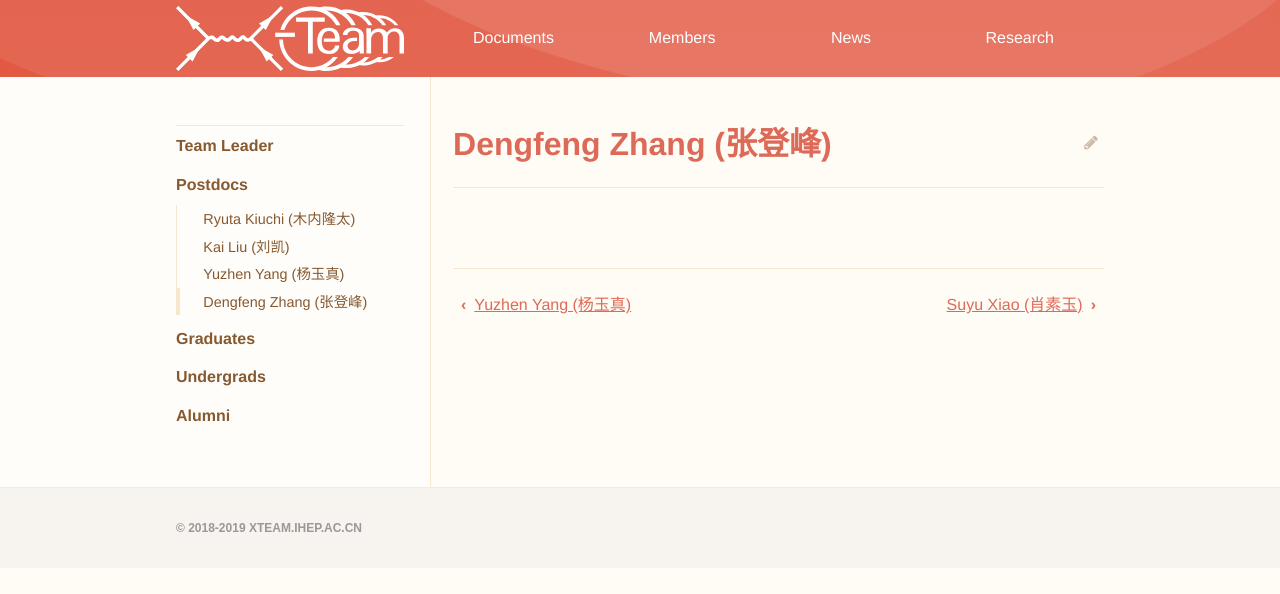
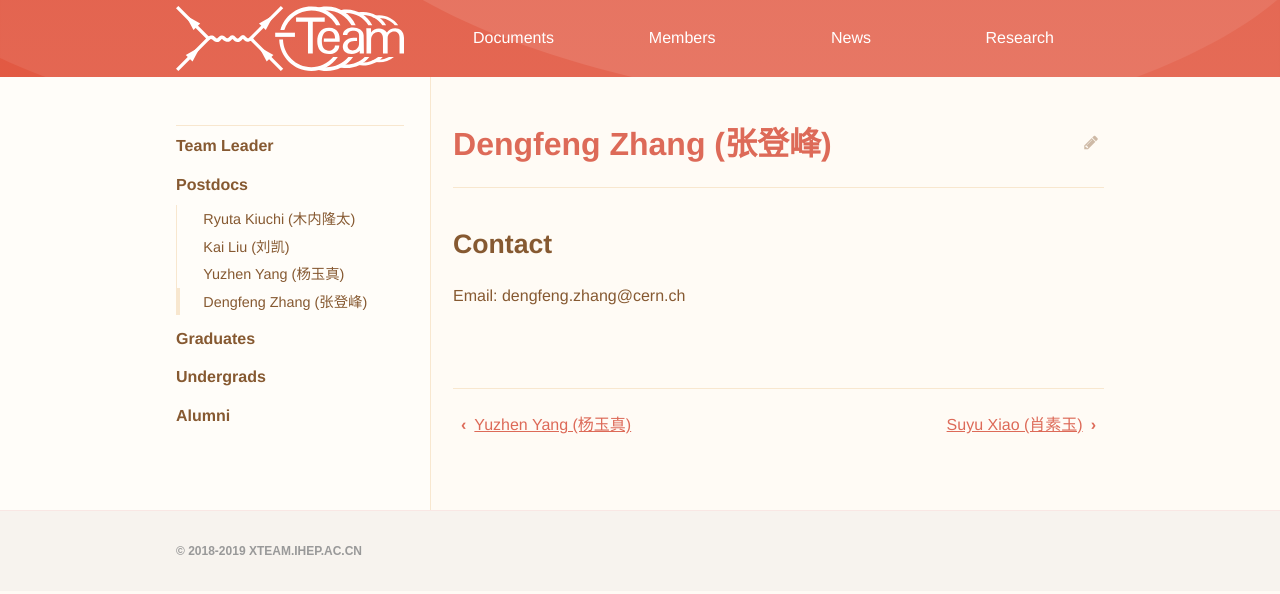
Before and after one commit to dt-np/xteam, a Jekyll site: the page built from _members/Dengfeng_Zhang.md, in a window 1280 px wide. Shown: the top 594 px of the page. Built offline with Jekyll 4.4.1, drawn with Linux system fonts in a browser that asks for light colours.

Commit message:
Update Dengfeng_Zhang.md

```diff
--- a/_members/Dengfeng_Zhang.md
+++ b/_members/Dengfeng_Zhang.md
@@ -1,3 +1,7 @@
 ---
 title: Dengfeng Zhang (张登峰)
 ---
+
+Contact
+---
+Email: dengfeng.zhang@cern.ch
```
